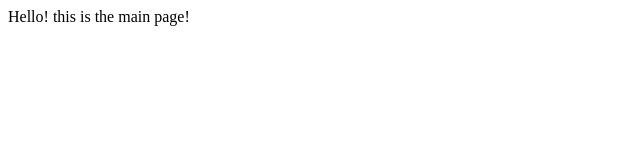
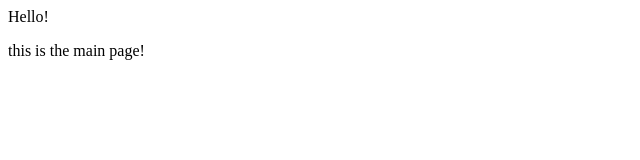
Before and after one commit to BOBdotEXE/bobdotexe.github.io, a plain HTML site: page index.html in a window 1280 px wide. Shown: the whole page, without its empty margins (0-640 px from the left). Drawn offline with Linux system fonts and the light colour scheme.

Commit message:
changed number of lines
2 lines

```diff
--- a/index.html
+++ b/index.html
@@ -1,5 +1,5 @@
 <head>
 <body>
-Hello!
+Hello!</p>
 this is the main page!
 </body>
```
